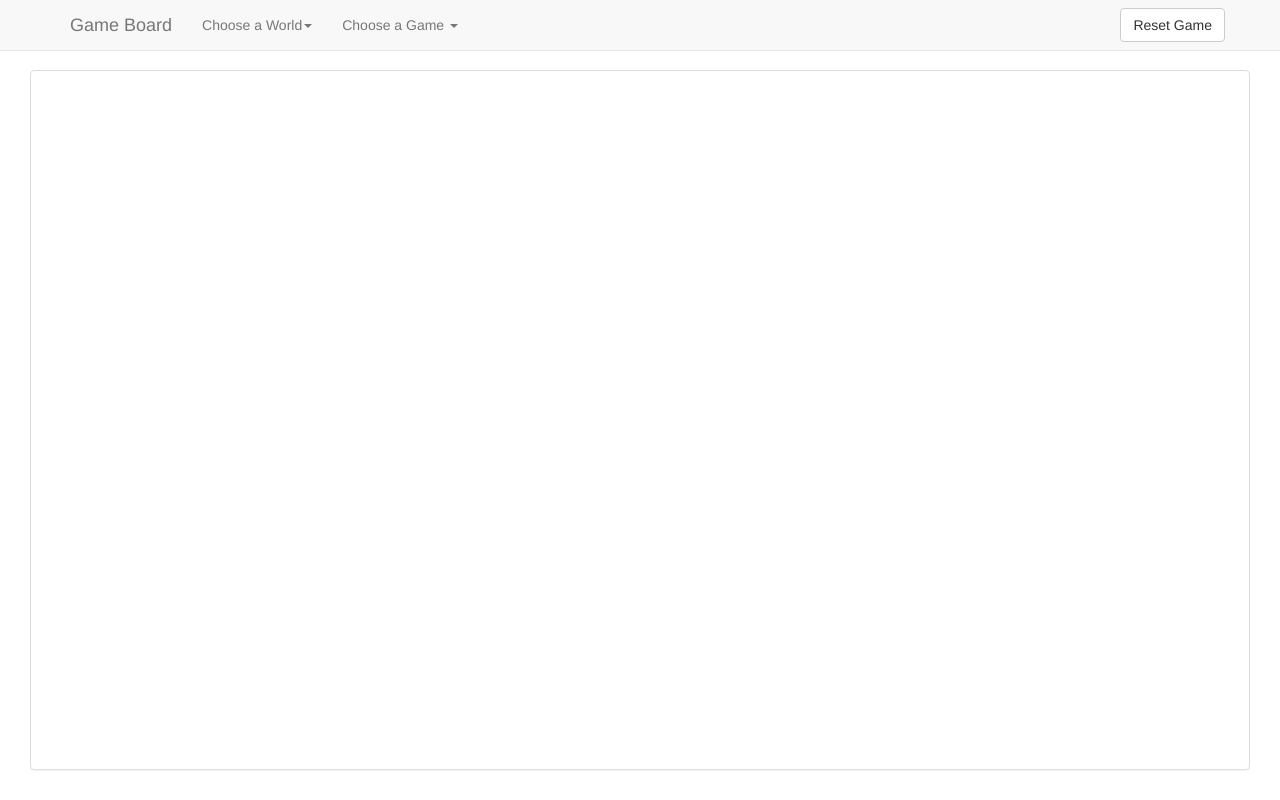
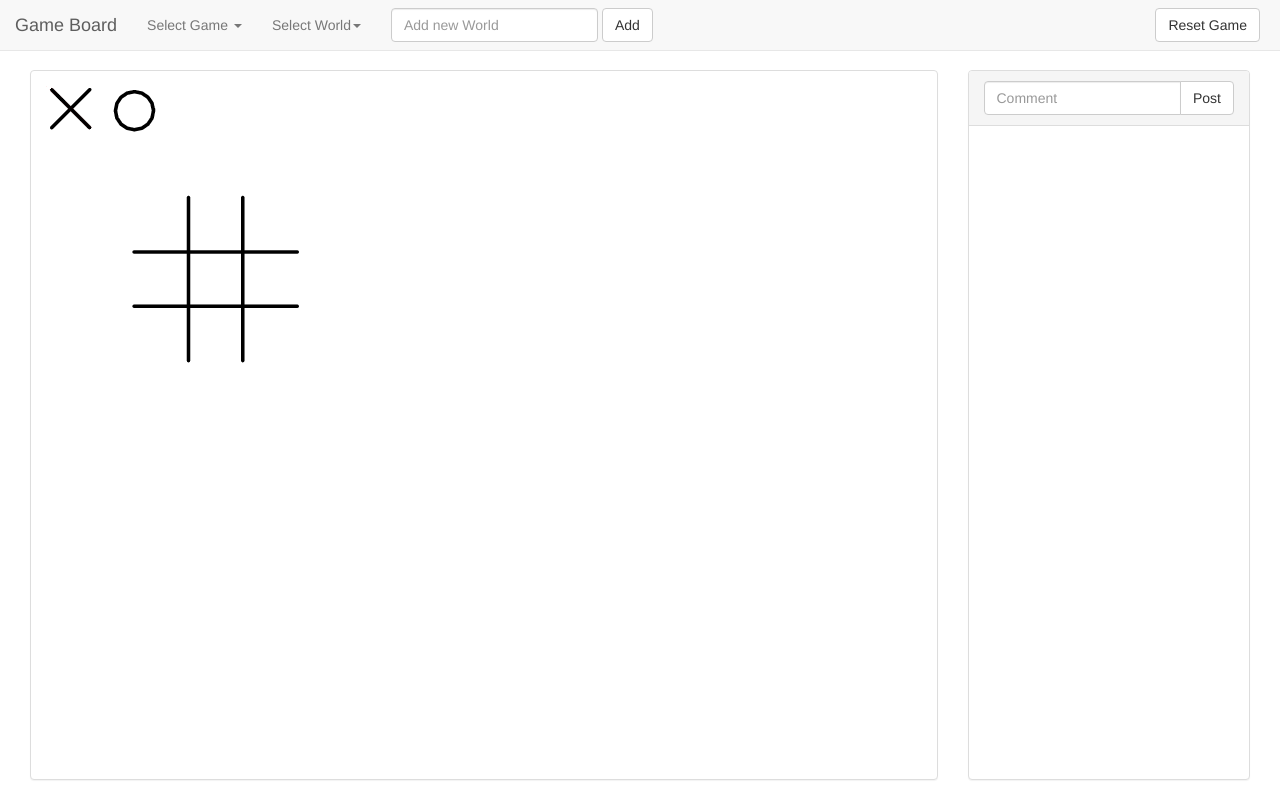
Before and after one commit to rahulrajeev91/sharedThings, a plain HTML site: page index.html in a window 1280 px wide. Drawn offline with Linux system fonts and the light colour scheme.

Commit message:
added chat

```diff
--- a/index.html
+++ b/index.html
@@ -15,7 +15,7 @@ Improving performance and scalability
         <script src="bootstrap/js/jquery.min.js"></script> <!-- version of jquery for bootstrap -->
         <script src="jquery-ui-1.10.4.custom/js/jquery-ui-1.10.4.custom.js"></script> <!-- enough of jquery ui for dragging, no more -->
         <script src="jquery.ui.touch-punch/jquery.ui.touch-punch.min.js"></script> <!-- http://touchpunch.furf.com/ -->
-        <link href="bootstrap/css/bootstrap.min.css" rel="stylesheet">
+        <link href="bootstrap/css/bootstrap.css" rel="stylesheet">
         <link href="styles.css" rel="stylesheet">
 		<script src="config.js"></script>
 
@@ -25,7 +25,7 @@ Improving performance and scalability
 
 
 		<nav class="navbar navbar-default navbar-fixed-top">
-		  <div class="container">
+		  <div class="container-fluid">
 		    <!-- Brand and toggle get grouped for better mobile display -->
 		    <div class="navbar-header">
 		      <button type="button" class="navbar-toggle" data-toggle="collapse" data-target="#bs-example-navbar-collapse-1">
@@ -42,45 +42,49 @@ Improving performance and scalability
 		      <ul class="nav navbar-nav">
 		        <!-- <li class="active"><a href="#">Link</a></li>
 		        <li><a href="#">Link</a></li> -->
-		        <li class="dropdown">
-		          <a href="#" class="dropdown-toggle" data-toggle="dropdown">Choose a World<b class="caret"></b></a>
-		          <ul class="dropdown-menu">
-		          	<li role="presentation" class="dropdown-header">Choose Another World</li>
-		            <li><a href="#">World 1</a></li>
-		            <li><a href="#">World 2</a></li>
-		            <li><a href="#">World 3</a></li>
-		            <li role="presentation" class="divider"></li>
-		            <li role="presentation" class="dropdown-header">Add a new World</li>
-		            <form class="navbar-form">
-				        <div class="form-group">
-				          <input type="text" class="form-control" placeholder="Add New World">
-				        </div>
-				        <button type="submit" class="btn btn-default">Add</button>
-				      </form>
-		          </ul>
-		        </li>
+
 
 		        <li class="dropdown">
-		          <a href="#" class="dropdown-toggle" data-toggle="dropdown">Choose a Game <b class="caret"></b></a>
+		          <a href="#" class="dropdown-toggle" data-toggle="dropdown">Select Game <b class="caret"></b></a>
 		          <ul class="dropdown-menu">
 		            <li><a href="#" onclick = "ChooseGame(1)">Tic Tac Toe</a></li>
 		            <li><a href="#" onclick = "ChooseGame(2)">Checkers</a></li>
 		          </ul>
 		        </li>
+		        <li class="dropdown">
+		          <a href="#" class="dropdown-toggle" data-toggle="dropdown">Select World<b class="caret"></b></a>
+		          <ul class="dropdown-menu">
+		          	<!-- <li role="presentation" class="dropdown-header">Choose A World</li> -->
+		            <li><a href="#">World 1</a></li>
+		            <li><a href="#">World 2</a></li>
+		            <li><a href="#">World 3</a></li>
+		            <!-- <form class="navbar-form">
+				        <div class="form-group">
+				          <input type="text" class="form-control" placeholder="Add New World">
+				        </div>
+				        <button type="submit" class="btn btn-default">Add</button>
+				      </form> -->
+		          </ul>
+		        </li>
+		        <form class="navbar-form navbar-left">
+			        <div class="form-group">
+			          <input type="text" class="form-control" placeholder="Add new World">
+			        </div>
+			        <button type="submit" class="btn btn-default">Add</button>
+			    </form>
 		      </ul>
 
-		      <ul class="nav navbar-nav navbar-right">
+			    <ul class="nav navbar-nav navbar-right">
+			        <li><button type="button" class="btn btn-default navbar-btn reset-button" onclick="resetWorldForAll()">Reset Game</button></li>
+			    </ul>
 
-
-		        <li><button type="button" class="btn btn-default navbar-btn" onclick="resetWorldForAll()">Reset Game</button></li>
-		      </ul>
 		    </div><!-- /.navbar-collapse -->
 		  </div><!-- /.container-fluid -->
 		</nav>
 
 
 		<div class="container-fluid full-body">
-			<div class="col-xs-12 full-body">
+			<div class="col-sm-9 full-body mypanel">
 				<div class="panel panel-default full-body">
   					<div class="panel-body full-body">
 						<div id="world">
@@ -132,6 +136,23 @@ Improving performance and scalability
 					</div>
 				</div>
 			</div>
+
+			<div class="col-sm-3 full-body mypanel">
+				<div class="panel panel-default full-body" >
+					<div class="panel-heading">
+						<form>
+							<div class="input-group">
+								<input id="comment-input" type="text" class="form-control" placeholder = "Comment">
+								<span class="input-group-btn">
+									<button class="btn btn-default" type="button" onclick="postComment()">Post</button>
+								</span>
+							</div><!-- /input-group -->
+						</form>
+					</div>
+  					<div id="chat-box" class="panel-body">
+  					</div>
+				</div>
+			</div>
 		</div>
 		<!-- Bootstrap -->
 
--- a/main.js
+++ b/main.js
@@ -40,6 +40,12 @@ var DefaultWorld= {
 var socket;
 world = {};
 worldChanges = {};
+
+function postComment(){
+	console.log("commnet :" + $("#comment-input").val());
+	$("#chat-box").append($("#comment-input").val()+ "<hr/>");
+	$("#comment-input").val("");
+}
 
 function logDrag(event, ui){
 	// //updating local copy of world
@@ -85,7 +91,7 @@ function resetWorld(){
 
 $(function() {
 	resetWorld();
-	ChooseGame(0);
+	ChooseGame(1);
 
 	socket = new WebSocket("ws://"+server+":"+port);
 	socket.onopen = function (event) {
--- a/styles.css
+++ b/styles.css
@@ -3,17 +3,36 @@ body {
 	height : 100%;
 	width:100%;
 	padding-top: 70px;
-	padding-bottom: 30px;
+	/*padding-bottom: 30px;*/
+}
+
+.reset-button {
+	margin-right:20px;
+}
+
+.mypanel{
+	padding-bottom: 20px;
 }
 
 .full-body{
 	height : 100%;
+	overflow: hidden;
 }
 
 #world{
 	height : 100%;
 }
 
+#chat-box{
+	height:100%;
+	padding-bottom: 60px;
+	overflow: scroll;
+}
+
+#chat-box hr {
+	margin: 5px 0;
+}
+
 .draggable {
 	position: fixed;
 }
```
